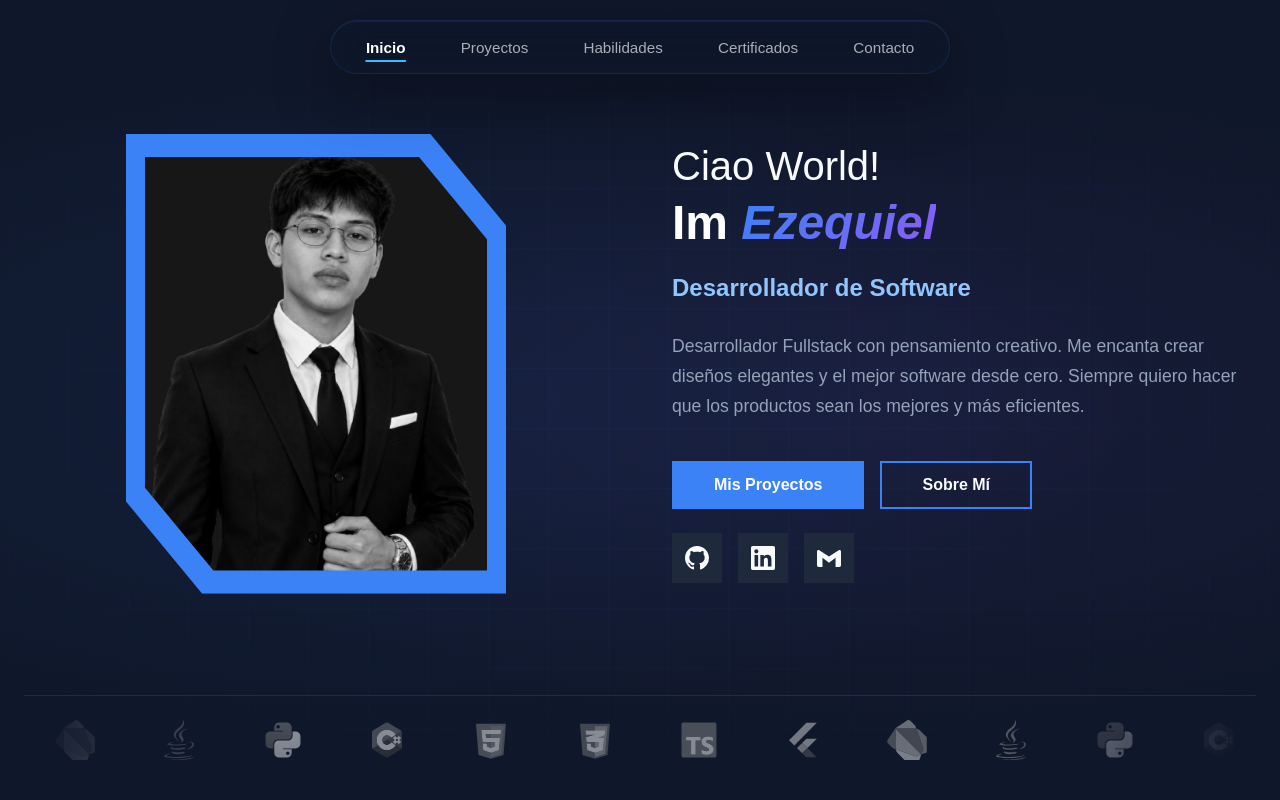
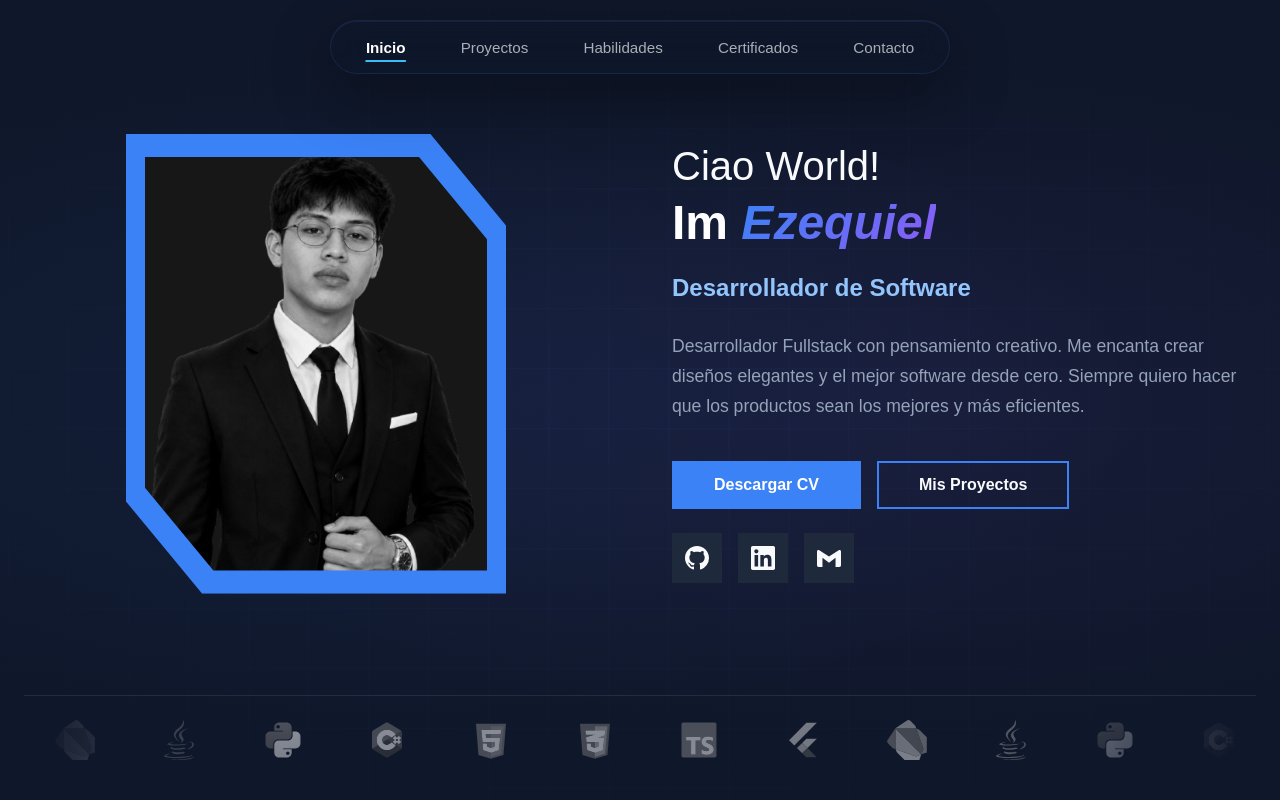
Before and after one commit to Ezequie1Sc/Portafolio, a React (Vite) app: page / in a window 1280 px wide. Shown: the top 800 px of the page. Built offline with nearby package versions, Linux system fonts and the light colour scheme.

Commit message:
feat(hero): Rediseño completo con recorte poligonal, efectos hover

```diff
--- a/src/components/sections/Hero.tsx
+++ b/src/components/sections/Hero.tsx
@@ -1,20 +1,25 @@
 import { useEffect, useState } from 'react';
 import './Hero.css';
 
-const Hero = () => {
-  const [typedText, setTypedText] = useState('');
+// Definimos el tipo para cada elemento del array de tecnologías
+interface TechLogo {
+  name: string;
+  icon: string;
+}
 
-  const phrases = [
+const Hero: React.FC = () => {
+  const [typedText, setTypedText] = useState<string>('');
+  const [phraseIndex, setPhraseIndex] = useState<number>(0);
+  const [isDeleting, setIsDeleting] = useState<boolean>(false);
+
+  const phrases: string[] = [
     'Desarrollador de Software',
     'Desarrollador de Apps con Flutter',
     'Apasionado por crear tecnología',
     'Apasionado por la tecnología'
   ];
 
-  const [phraseIndex, setPhraseIndex] = useState(0);
-  const [isDeleting, setIsDeleting] = useState(false);
-
-  const techLogos = [
+  const techLogos: TechLogo[] = [
     { name: 'Flutter', icon: '/icons/flutter.svg' },
     { name: 'Dart', icon: '/icons/dart.svg' },
     { name: 'Java', icon: '/icons/java.svg' },
@@ -37,7 +42,7 @@ const Hero = () => {
   // Efecto para el typewriter
   useEffect(() => {
     const timeout = setTimeout(() => {
-      const currentPhrase = phrases[phraseIndex];
+      const currentPhrase: string = phrases[phraseIndex];
 
       if (isDeleting) {
         setTypedText(currentPhrase.substring(0, typedText.length - 1));
@@ -54,7 +59,7 @@ const Hero = () => {
     }, isDeleting ? 50 : 100);
 
     return () => clearTimeout(timeout);
-  }, [typedText, phraseIndex, isDeleting]);
+  }, [typedText, phraseIndex, isDeleting, phrases]);
 
   return (
     <section id="inicio" className="hero">
@@ -103,11 +108,16 @@ const Hero = () => {
 
           {/* BOTONES PRINCIPALES */}
           <div className="hero-buttons">
-            <a href="#proyectos" className="btn-primary">
+            <a
+              href="/Orlando_Ezequiel_Salazar_Cruz_CV_.pdf"
+              target="_blank"
+              rel="noopener noreferrer"
+              className="btn-primary"
+            >
+              <span>Descargar CV</span>
+            </a>
+            <a href="#proyectos" className="btn-secondary">
               <span>Mis Proyectos</span>
-            </a>
-            <a href="#sobre-mi" className="btn-secondary">
-              <span>Sobre Mí</span>
             </a>
           </div>
 
@@ -144,7 +154,7 @@ const Hero = () => {
       <div className="hero-tech-footer">
         <div className="tech-scroll-container">
           <div className="tech-scroll-track">
-            {techLogos.map((tech, index) => (
+            {techLogos.map((tech: TechLogo, index: number) => (
               <div key={`${tech.name}-${index}`} className="tech-logo-item">
                 <img
                   src={tech.icon}
```
